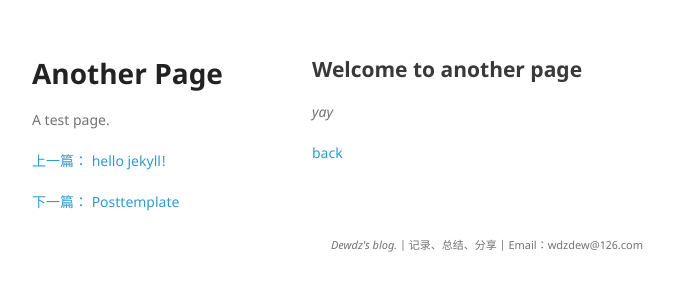
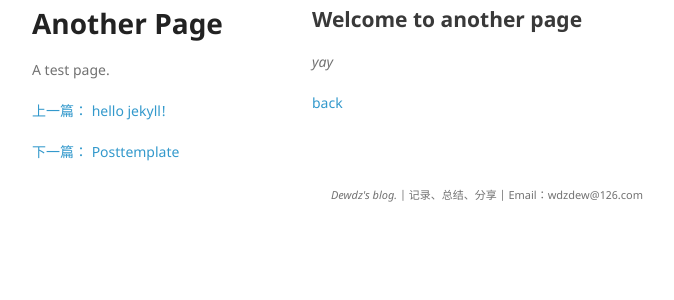
Before and after one commit to dewdz/dewdz.github.io, a Jekyll site: the page built from _posts/2016-12-24-another-page.md, in a window 1280 px wide. Shown: the top 300 px of the page, without its empty margins (153-827 px from the left). Built offline with Jekyll 4.4.1, drawn with Linux system fonts in a browser that asks for light colours.

Commit message:
change styles

```diff
--- a/_layouts/myDefault.html
+++ b/_layouts/myDefault.html
@@ -59,7 +59,9 @@
         {% endif %}
         <p><small><i>Dewdz's blog.</i>&nbsp;|&nbsp;Email：{{ site.email }}</small></p>
       </footer>
+
     </div>
+
     <script src="{{ '/assets/js/scale.fix.js' | relative_url }}"></script>
 
     {% if site.google_analytics %}
--- a/assets/css/style.scss
+++ b/assets/css/style.scss
@@ -133,7 +133,7 @@
 
 .clear{ height:0px;font-size:0;clear:both;}
 
-body { background-color: #fff; padding: 50px; font: 14px/1.5 "Noto Sans", "Helvetica Neue", Helvetica, Arial, sans-serif; color: #727272; font-weight: 400; }
+body { background-color: #fff; font: 14px/1.5 "Noto Sans", "Helvetica Neue", Helvetica, Arial, sans-serif; color: #727272; font-weight: 400; }
 
 h1, h2, h3, h4, h5, h6 { color: #222; margin: 0 0 20px; }
 
@@ -201,7 +201,7 @@
 
 hr { border: 0; background: #e5e5e5; height: 1px; margin: 0 0 20px; }
 
-.footer { width: 270px; float: left; margin: 0px auto; border-top: 1px solid #e5e5e5; bottom: 50px; -webkit-font-smoothing: subpixel-antialiased; }
+.footer { width: 100%; float: left; margin: 0px auto; border-top: 1px solid #e5e5e5; bottom: 50px; -webkit-font-smoothing: subpixel-antialiased; }
 .footer p{ text-align: center; }
 .post_footer { width: 100%; float: left; text-align:center;}
 .post_footer a {color: #727272;}
```
